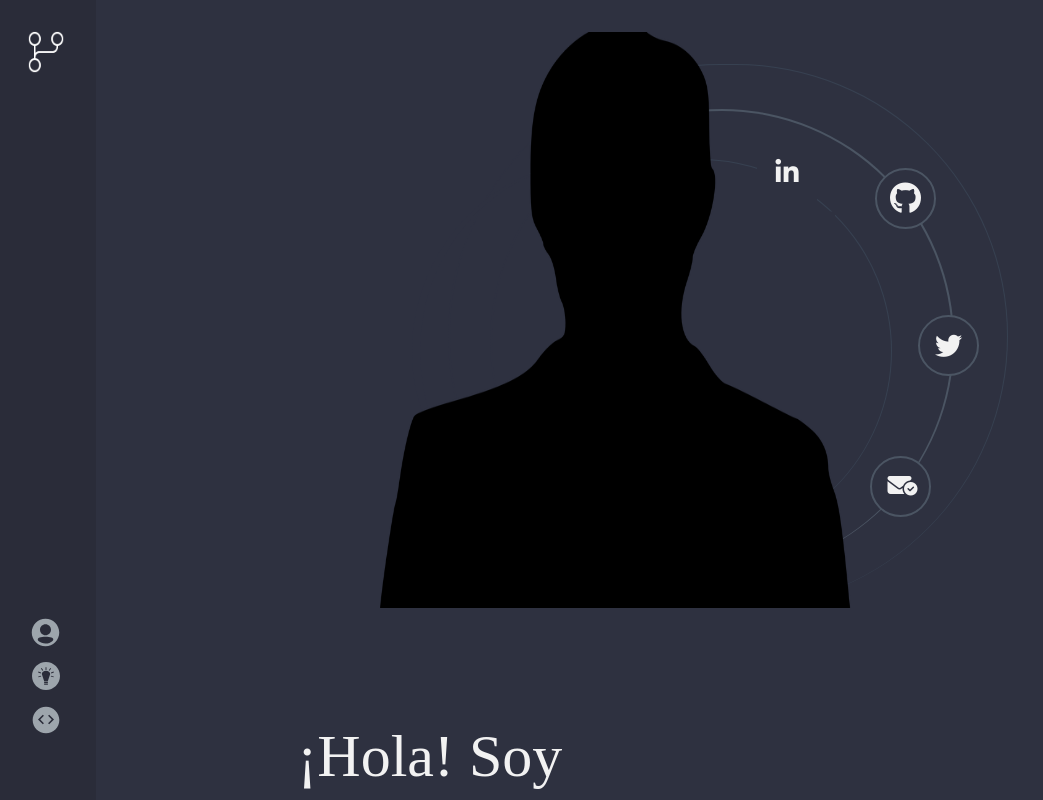
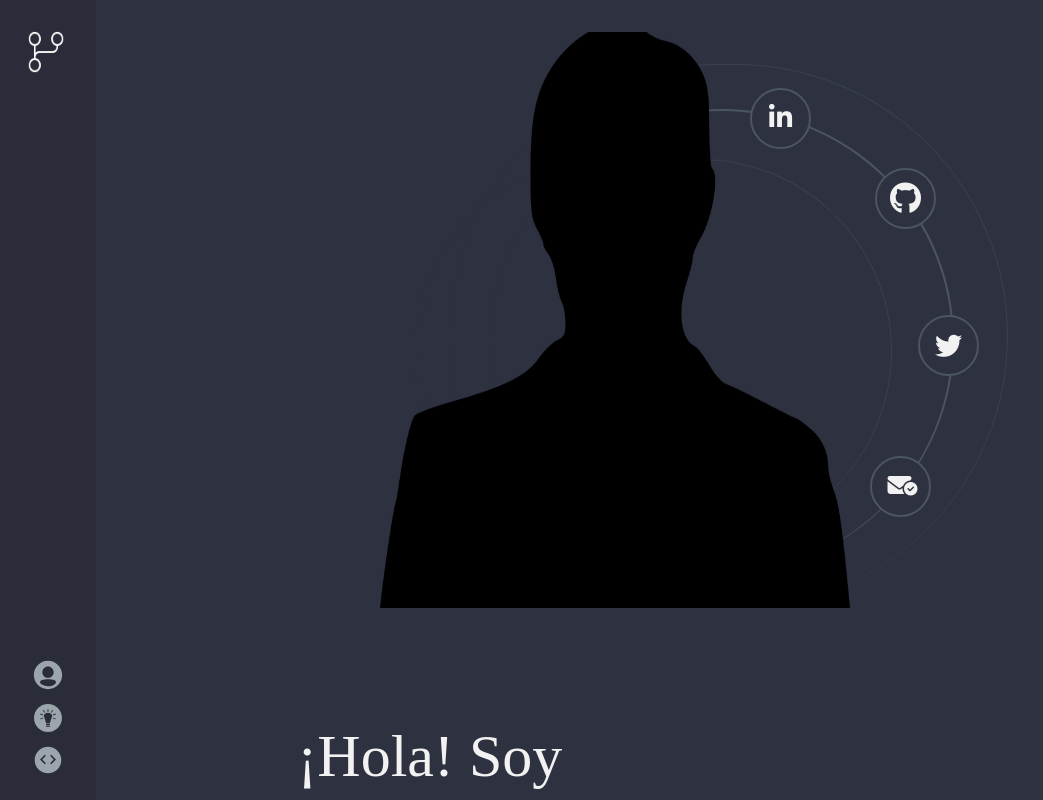
Before and after one commit to Ramir095/Portfolio, a React (Vite) app: page / in a window 1280 px wide. Shown: the top 800 px of the page, without its empty margins (0-1043 px from the left). Built offline with nearby package versions, Linux system fonts and the light colour scheme.

Commit message:
fix: bug en el SideBar solucionado

```diff
--- a/src/components/Presentation/index.jsx
+++ b/src/components/Presentation/index.jsx
@@ -2,7 +2,7 @@ import perfil from "../../assets/perfil.png";
 import download from "../../assets/download.svg";
 import curriculum from "../../assets/aprendiendo-git.pdf"
 
-const commonClass = "bg-[#2E3140] md:w-[3.8rem] md:h-[3.8rem] md:rounded-full md:border-solid md:border-2 md:border-gray-600 md:flex md:items-center md:justify-center"
+const commonClass = "bg-[#2E3140] md:w-[3.8rem] md:h-[3.8rem] md:rounded-full md:border-solid md:border-2 md:border-gray-600 md:flex md:items-center md:justify-center md:hover:bg-slate-50 md:hover:text-[black] hover:md:border-slate-50 transition-all"
 
 
 const Presentation = () => {
@@ -23,13 +23,13 @@ const Presentation = () => {
                 href="https://www.linkedin.com/in/kevin-aduviri-b9b964234/"
                 target="_blank"
                 rel="noopener noreferrer"
-                className={`absolute right-[4.6rem] top-[-1.1rem] md:right-[5rem] md:top-[-4.5rem] ${commonClass} md:hover:bg-slate-50 md:hover:text-[black] hover:md:border-slate-50 md:transition-all`}
+                className={`absolute right-[4.6rem] top-[-1.1rem] md:right-[5rem] md:top-[-4.5rem] ${commonClass}`}
               >
                <i className="fa-brands fa-linkedin-in text-[2.1rem] md:text-[1.65rem] md:mb-0.5"></i>
               </a>
 
               <a
-                className={`absolute right-0.5 top-8 md:right-[-2.8rem] md:top-2 ${commonClass} md:hover:bg-slate-50 md:hover:text-[black] hover:md:border-slate-50 transition-all`}
+                className={`absolute right-0.5 top-8 md:right-[-2.8rem] md:top-2 ${commonClass}`}
                 href="https://github.com/Ramir095"
                 target={"_blank"}
                 rel="noopener noreferrer"
@@ -38,7 +38,7 @@ const Presentation = () => {
               </a>
 
               <a
-                className={`absolute right-[-1.2rem] top-[6.9rem] md:right-[-5.5rem] md:top-[9.7rem] ${commonClass} md:hover:bg-slate-50 md:hover:text-[black] hover:md:border-slate-50 transition-all`}
+                className={`absolute right-[-1.2rem] top-[6.9rem] md:right-[-5.5rem] md:top-[9.7rem] ${commonClass}`}
                 href="https://twitter.com/KeduDev"
                 target="_blank"
                 rel="noopener noreferrer"
@@ -46,7 +46,7 @@ const Presentation = () => {
                 <i className="fa-brands fa-twitter text-[2rem] md:text-[1.7rem] md:mt-0.5"></i>
               </a>
               <a
-                className={`absolute right-2 top-[11.7rem] md:right-[-2.5rem] md:top-[18.5rem] ${commonClass} md:hover:bg-slate-50 md:hover:text-[black] hover:md:border-slate-50 transition-all`}
+                className={`absolute right-2 top-[11.7rem] md:right-[-2.5rem] md:top-[18.5rem] ${commonClass}`}
                 href="mailto:contacto@rama-dev.com"
                 target="_blank"
                 rel="noopener noreferrer"
--- a/src/components/SideBar/index.jsx
+++ b/src/components/SideBar/index.jsx
@@ -6,22 +6,15 @@ import skills from "../../assets/skills.svg";
 import about from "../../assets/about.svg";
 import proyects from "../../assets/proyects.svg";
 
-{
-  /* md:flex md:w-9  md:h-9 md:overflow-hidden md:cursor-pointer md:top-[6rem] md:hover:w-44 md:hover:ml-[8.8rem] md:duration-300 md:transition-all md:absolute md:hover:bg-[#2A2C39] md:hover:rounded-xl */
-}
-
 const SideBar = () => {
   return (
     <div
-      className="bg-[#2A2C39] w-full fixed h-16 z-10 md:w-[6rem] md:h-screen md:flex md:flex-col md:items-center md:justify-between"
+      className="bg-[#2A2C39] w-full fixed h-16 z-10 flex justify-between items-center px-4 text-[1rem] md:w-[6rem] md:h-screen md:flex md:flex-col md:items-center md:justify-between md:py-6"
     >
-      <div className="flex h-full justify-between items-center px-4 text-[1rem] md:space-y-6 md:h-full md:absolute">
-
           <Link
             to="home" spy={true} smooth={true} offset={-150} duration={500}
-            className="md:absolute md:top-[1.5rem] md:right-[10.1rem]"
           >
-            <div className="md:flex md:w-[3.2rem] md:h-14 md:overflow-hidden md:cursor-pointer md:hover:w-36 md:duration-300 md:transition-all md:absolute md:hover:bg-[#2A2C39] md:hover:rounded-xl">
+            <div className="md:flex md:w-[3.2rem] md:h-14 md:overflow-hidden md:cursor-pointer md:hover:w-36 md:duration-300 md:transition-all md:hover:bg-[#2A2C39] md:hover:rounded-xl md:hover:ml-[5.7rem]">
               <img
                 src={dev}
                 alt="logotico de mi pagina"
@@ -33,13 +26,12 @@ const SideBar = () => {
             </div>
           </Link>
 
-        <div className="flex items-center w-[15rem] justify-between md:flex-col">
+        <div className="flex items-center w-[15rem] justify-between md:flex-col md:space-y-3">
 
           <Link
             to="about" spy={true} smooth={true} offset={50} duration={500}
-            className="md:absolute md:top-[38.5rem] md:right-[9.7rem]"
           >
-            <div className="md:absolute md:flex md:w-[2.05rem] md:h-[2.05rem] md:overflow-hidden md:cursor-pointer md:hover:w-44 md:duration-300 md:transition-all md:hover:bg-[#2A2C39] md:hover:rounded-xl">
+            <div className="md:flex md:w-[2.1rem] md:h-[2.1rem] md:overflow-hidden md:cursor-pointer md:hover:w-44 md:duration-300 md:transition-all md:hover:bg-[#2A2C39] md:hover:rounded-xl md:hover:ml-[8.9rem]">
               <img
                 src={about}
                 alt="img de habilidades"
@@ -53,9 +45,8 @@ const SideBar = () => {
 
           <Link
             to="skills" spy={true} smooth={true} offset={0} duration={500}
-            className="md:absolute md:top-[41.35rem] md:right-[9.5rem]"
           >
-            <div className="md:absolute md:flex md:w-7 md:h-7 md:overflow-hidden md:hover:w-44 md:duration-300 md:transition-all md:hover:bg-[#2A2C39] md:hover:rounded-xl">
+            <div className="md:flex md:w-7 md:h-7 md:overflow-hidden md:hover:w-44 md:duration-300 md:transition-all md:hover:bg-[#2A2C39] md:hover:rounded-xl md:hover:ml-[9.2rem]">
               <img
                 src={skills}
                 alt="img de portafolio"
@@ -70,21 +61,19 @@ const SideBar = () => {
 
           <Link
             to="proyects" spy={true} smooth={true} offset={50} duration={500}
-            className="md:absolute md:top-[44rem] md:right-[9.6rem]"
           >
-            <div className=" md:absolute md:flex md:w-8 md:h-8 md:overflow-hidden md:cursor-pointer md:hover:w-44 md:duration-300 md:transition-all md:hover:bg-[#2A2C39] md:hover:rounded-xl">
+            <div className="md:flex md:w-8 md:h-8 md:overflow-hidden md:cursor-pointer md:hover:w-44 md:duration-300 md:transition-all md:hover:bg-[#2A2C39] md:hover:rounded-xl md:hover:ml-[9rem]">
               <img
                 src={proyects}
                 alt="img de habilidades"
                 className="hidden md:block cursor-pointer"
               />
-              <p className="hover:text-[#8EBF45] md:flex md:items-center md:ml-5 md:text-lg">
+              <p className="hover:text-[#8EBF45] md:flex md:items-center md:ml-6 md:text-lg">
                 Proyectos
               </p>
             </div>
           </Link>
         </div>
-      </div>
     </div>
   );
 };
--- a/src/pages/Home/index.jsx
+++ b/src/pages/Home/index.jsx
@@ -19,7 +19,7 @@ const Home = () => {
   return (
     <div className="md:flex bg-[#2E3140] text-[#F2F2F2] font-['Poppins']">
       <SideBar />
-      <div className="w-screen h-screen md:ml-[6rem]">
+      <div className="md:w-screen h-screen md:ml-[6rem]">
         <Presentation />
         <div className="relative flex w-full">
           <div className="w-full">
```
